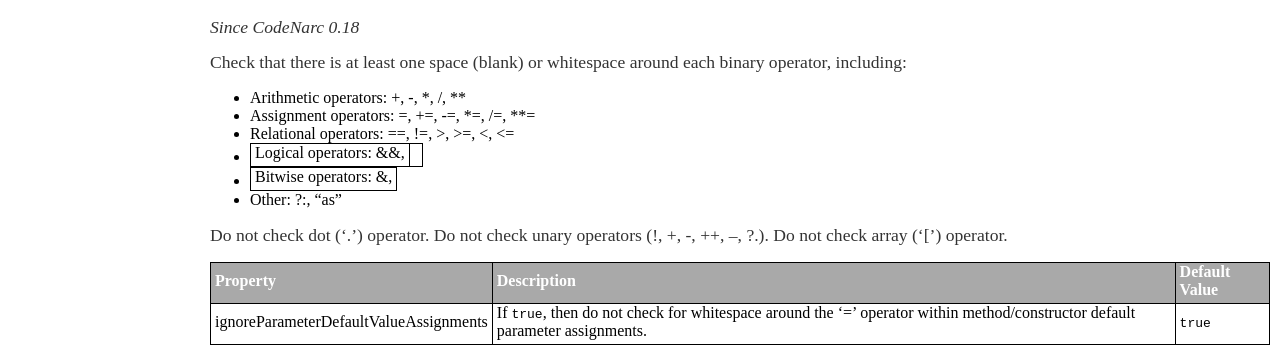
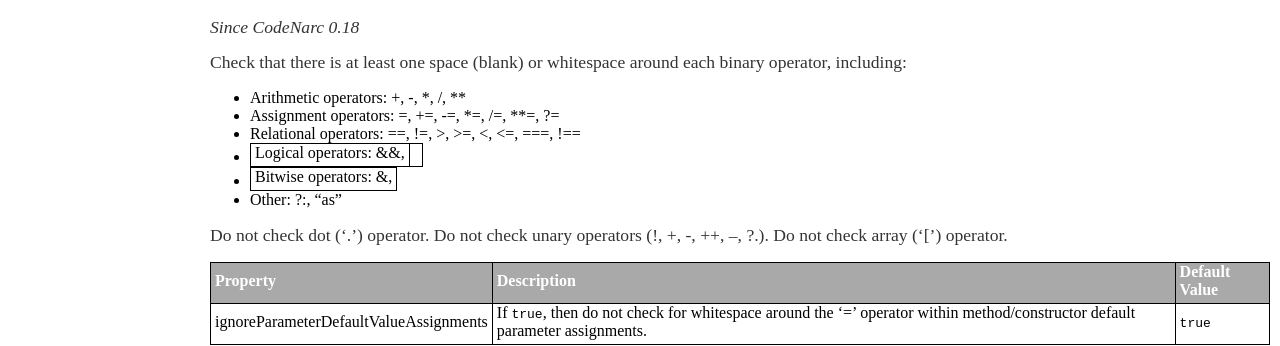
Before and after one commit to CodeNarc/CodeNarc, a Jekyll site: the page built from codenarc-rules-formatting.md, in a window 1280 px wide and 900 px high, scrolled down 12796 px. Shown: the part 153-499 px from the top of the window. Built offline with Jekyll 4.4.1, drawn with Linux system fonts in a browser that asks for light colours.

```diff
--- a/codenarc-rules-formatting.md
+++ b/codenarc-rules-formatting.md
@@ -835,8 +835,8 @@ Example of violations:
 
 Check that there is at least one space (blank) or whitespace around each binary operator, including:
  - Arithmetic operators: +, -, *, /, \*\*
- - Assignment operators: =, +=, -=, *=, /=, \*\*=
- - Relational operators: ==, !=, >, >=, <, <=
+ - Assignment operators: =, +=, -=, *=, /=, \*\*=, ?=
+ - Relational operators: ==, !=, >, >=, <, <=, ===, !==
  - Logical operators: &&, ||
  - Bitwise operators: &, |
  - Other: ?:, "as"
```
